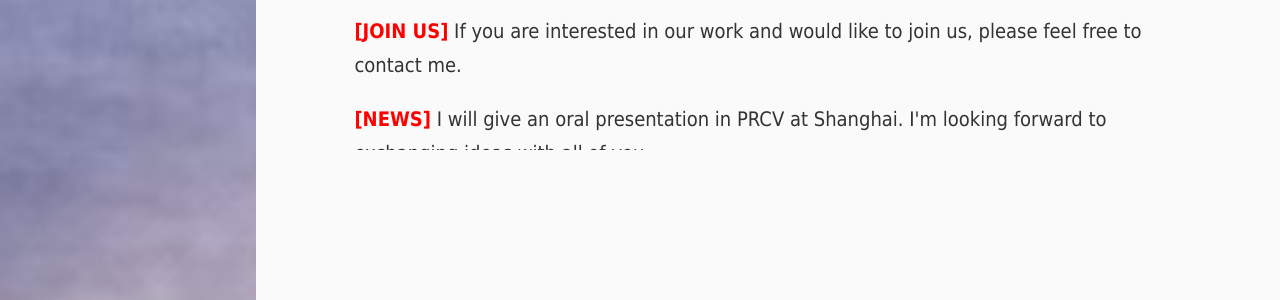
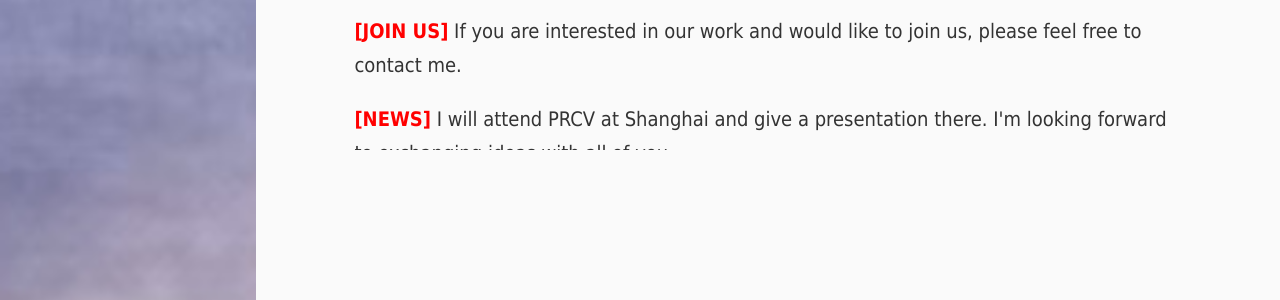
Before and after one commit to RichardSunnyMeng/RichardSunnyMeng.github.io, a Jekyll site: the page built from index.html, in a window 1280 px wide. Shown: the part 650-950 px from the top of the page. Built offline with Jekyll 4.4.1, drawn with Linux system fonts in a browser that asks for light colours; the list of posts is cut into pages by our own code.

Commit message:
Update index.html

```diff
--- a/index.html
+++ b/index.html
@@ -30,7 +30,7 @@ layout: default
 
     <p><strong><font color="#FF0000">[JOIN US]</strong></font> If you are interested in our work and would like to join us, please feel free to contact me.</p>
 
-    <p><strong><font color="#FF0000">[NEWS]</strong></font> I will give an oral presentation in PRCV at Shanghai. I'm looking forward to exchanging ideas with all of you.</p>
+    <p><strong><font color="#FF0000">[NEWS]</strong></font> I will attend PRCV at Shanghai and give a presentation there. I'm looking forward to exchanging ideas with all of you.</p>
   </section>
 
   <section id="education" class="section">
```
Also changed, not shown: other parts of index.html (+1 -1 lines).
